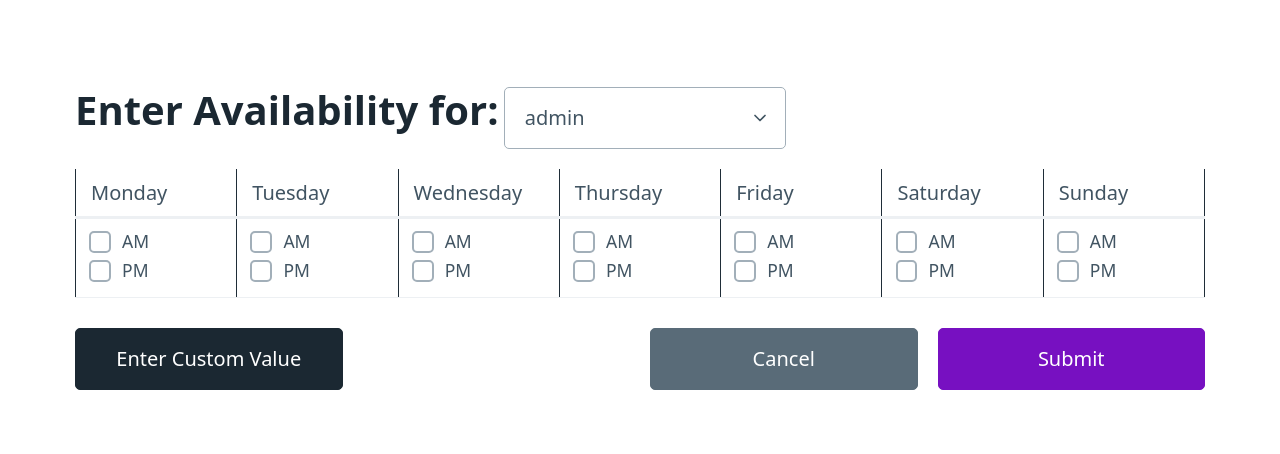
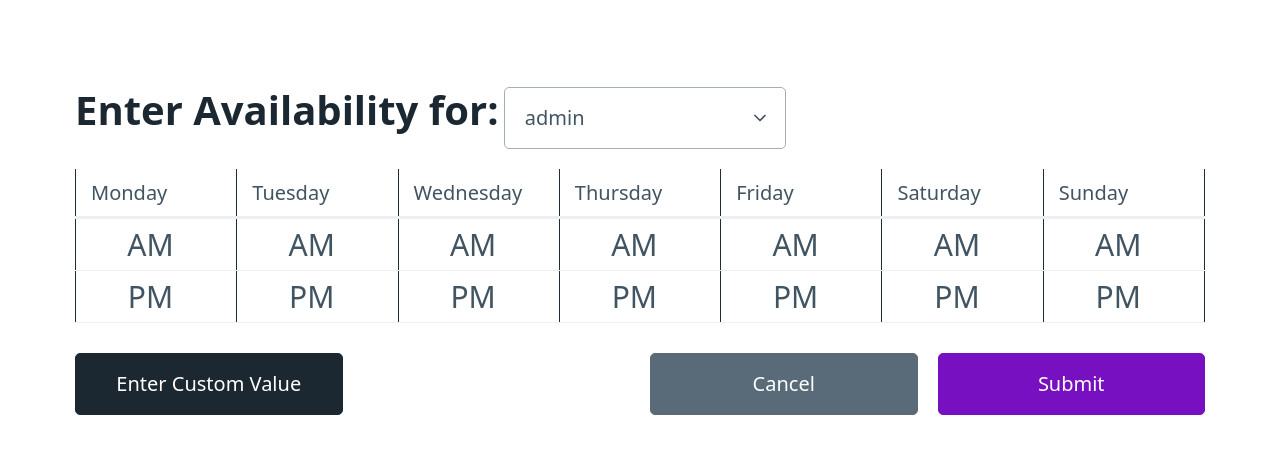
Before and after one commit to EthanWintill/BearSchedule, a Flask app: page /availability_form in a window 1280 px wide. Shown: the part 73-527 px from the top of the page. Run offline with Flask 3, Linux system fonts and the light colour scheme; a user stored in the database is signed in; some libraries are stand-ins or nearby versions.

Commit message:
save before I update Pico

```diff
--- a/app.py
+++ b/app.py
@@ -43,7 +43,7 @@ def index():
 @app.route('/availability_form', methods=['GET'])
 def availability_form():
     users = [user.username for user in User.query.all()]
-    return render_template('availability_form.html', username = current_user.username, names = users)
+    return render_template('availability_form.html', username = current_user.username, names = users, days_of_week=['mon','tue','wed','thu','fri','sat','sun'])
 
 @login_required
 @app.route('/submit_availability', methods=['POST'])
--- a/static/css/additions.css
+++ b/static/css/additions.css
@@ -1,12 +1,14 @@
 :root {
     --checkbox-width: 3.75em
 }
+
 .shift_req_container {
     border: 2px solid #374956;
     border-radius: 0.25em;
     margin-bottom: 0.75rem;
     text-align: center;
 }
+
 .shift_req_input {
     border: 2px solid #374956;
     border-radius: 0.25em;
@@ -21,7 +23,8 @@
     width: var(--checkbox-width);
 }
 
-.checkbox-div:hover {
+.checkbox-div:hover,
+.avail-div:hover {
     background-color: #f0f0f0;
 }
 
@@ -31,7 +34,8 @@
 }
 
 
-.checkbox-div.checked {
+.checkbox-div.checked,
+.avail-div.checked {
     background-color: hsl(195, 85%, 41%);
 }
 
@@ -42,6 +46,16 @@ th {
     border-inline: 1px solid #1f2d38;
     padding-inline: .75em;
     /* border-bottom: none; */
+}
+
+.avail-div {
+    cursor: pointer;
+    text-align: center;
+    padding: 5px;
+}
+
+.avail-div label {
+    font-size: 30px;
 }
 
 .avail-select-wrapper h1 {
@@ -77,7 +91,8 @@ th {
     margin-bottom: auto;
 }
 
-.scheduled-shift, .unscheduled-shift{
+.scheduled-shift,
+.unscheduled-shift {
     margin-bottom: 11px;
 }
 
--- a/static/js/schedule_view_staff.js
+++ b/static/js/schedule_view_staff.js
@@ -30,11 +30,17 @@ function highlightOwnedShifts(){
             if(shiftObj.name == username){
                 let shiftDiv = document.getElementById(day+'_'+shiftObj.shift+'_'+shiftObj.name);
                 shiftDiv.classList.add('red');
+
+                if(shiftObj.shift.slice(-1) == 'H'){
+                    shiftDiv.classList.add('host');
+                }
+
                 if(shiftDiv.classList.contains('isAvailable')){
                     shiftDiv.setAttribute( 'data-tooltip', 'This shift is available to others. Click to claim it.');
                 }else{
                 shiftDiv.setAttribute( 'data-tooltip', 'Click to make shift available');
                 }
+                shiftDiv.setAttribute('style', 'border: 1px solid #ffffff')
             }
         }
     }
--- a/templates/availability_form.html
+++ b/templates/availability_form.html
@@ -32,40 +32,24 @@
                 </tr>
             </thead>
             <tbody>
-                <tr>
-                    <td>
-                        <label><input type="checkbox" name="mon-av-AM" value="AM" id="mon-av-AM"> AM</label>
-                        <label><input type="checkbox" name="mon-av-PM" value="PM" id="mon-av-PM"> PM</label>
+                <tr class="AM">
+                    {% for day in days_of_week %}
+                    <td class="avail-div" id="{{day}}-div-AM" onclick="toggleCheck('{{day}}','AM')">
+                        <input type="checkbox" name="{{day}}-av-AM" value="AM" id="{{day}}-av-AM" style="display: none;">
+                        <label id="{{day}}-label-AM"> AM</label>
                     </td>
-                    <td>
-                        <label><input type="checkbox" name="tue-av-AM" value="AM" id="tue-av-AM"> AM</label>
-                        <label><input type="checkbox" name="tue-av-PM" value="PM" id="tue-av-PM"> PM</label>
-                    </td>
-                    <td>
-                        <label><input type="checkbox" name="wed-av-AM" value="AM" id="wed-av-AM"> AM</label>
-                        <label><input type="checkbox" name="wed-av-PM" value="PM" id="wed-av-PM"> PM</label>
-                    </td>
-                    <td>
-                        <label><input type="checkbox" name="thu-av-AM" value="AM" id="thu-av-AM"> AM</label>
-                        <label><input type="checkbox" name="thu-av-PM" value="PM" id="thu-av-PM"> PM</label>
-                    </td>
-                    <td>
-                        <label><input type="checkbox" name="fri-av-AM" value="AM" id="fri-av-AM"> AM</label>
-                        <label><input type="checkbox" name="fri-av-PM" value="PM" id="fri-av-PM"> PM</label>
-                    </td>
-                    <td>
-                        <label><input type="checkbox" name="sat-av-AM" value="AM" id="sat-av-AM"> AM</label>
-                        <label><input type="checkbox" name="sat-av-PM" value="PM" id="sat-av-PM"> PM</label>
-                    </td>
-                    <td>
-                        <label><input type="checkbox" name="sun-av-AM" value="AM" id="sun-av-AM"> AM</label>
-                        <label><input type="checkbox" name="sun-av-PM" value="PM" id="sun-av-PM"> PM</label>
-                    </td>
-                    </td>
+                    {% endfor %}
                 </tr>
+                <tr class="PM"></tr>
+                {% for day in days_of_week %}
+                <td class="avail-div" id="{{day}}-div-PM" onclick="toggleCheck('{{day}}','PM')">
+                    <input type="checkbox" name="{{day}}-av-PM" value="PM" id="{{day}}-av-PM" style="display: none;">
+                    <label id="{{day}}-label-PM"> PM</label>
+            </td>
+                {% endfor %}
                 </tr>
             </tbody>
-        </table>
+            </table>
         <div class="grid">
             <button type="button" class="contrast" onclick="document.querySelector('dialog').open = true;" >Enter Custom Value</button>
             <div></div>
--- a/texts/texts.py
+++ b/texts/texts.py
@@ -27,7 +27,7 @@ def sms():
     sender_number = int(request.form['From'][-10:]) #cut off country code
     sender_name = get_name_from_number(sender_number)
 
-    sender_name = 'admin' #comment this out for testing
+    sender_name = 'admin' #comment this out for production
     if sender_name =='admin' and ((message_body.upper()) == 'Y' or (message_body.upper()) == 'N'):
         approve_or_deny_shift_trade(message_body, sender_number)
         return 'Shift transfer request resolved', 200
```
Also changed, not shown: static/js/availability.js (+35 -14 lines), templates/schedule_view.html (+8 -9 lines), templates/settings.html (+8 -0 lines), instance/site.db.
